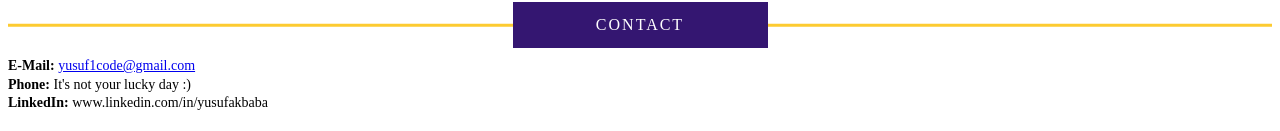
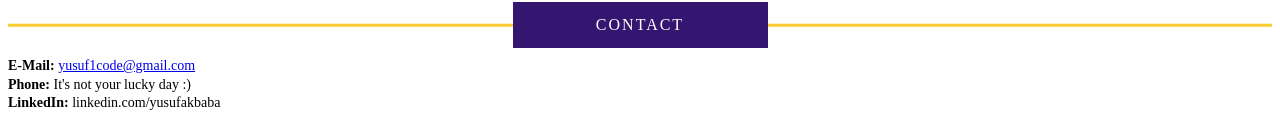
Before and after one commit to yusufcode/mywebsite-next, a Next.js app: page /cv-resume in a window 1280 px wide. Shown: the part 1144-1275 px from the top of the page. Built offline with nearby package versions, Linux system fonts and the light colour scheme.

Commit message:
Update cv-resume.js

```diff
--- a/pages/cv-resume.js
+++ b/pages/cv-resume.js
@@ -102,7 +102,7 @@ export default function Home() {
         <div className={styles.sectionBody}>
           <TitleText title="E-Mail" text="yusuf1code@gmail.com" linkMail/>
           <TitleText title="Phone" text="It's not your lucky day :)"/>
-          <TitleText title="LinkedIn" text="www.linkedin.com/in/yusufakbaba" linkWebsite/>
+          <TitleText title="LinkedIn" text="linkedin.com/yusufakbaba" linkLinkedin/>
         </div>
       </div>
 
```
